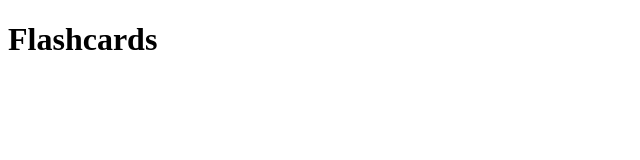
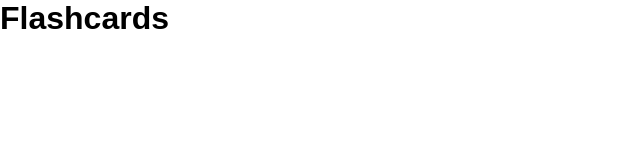
Before and after one commit to nelrnd/flashcards, a plain HTML site: page index.html in a window 1280 px wide. Shown: the whole page, without its empty margins (0-640 px from the left). Drawn offline with Linux system fonts and the light colour scheme.

Commit message:
Create CSS stylesheet and link CSS stylesheet to HTML index file

```diff
--- a/index.html
+++ b/index.html
@@ -6,6 +6,7 @@
     <meta http-equiv="X-UA-Compatible" content="IE=edge" />
 
     <title>Flashcards</title>
+    <link rel="stylesheet" href="style.css" />
   </head>
 
   <body>
--- /dev/null
+++ b/style.css
@@ -0,0 +1,6 @@
+* {
+  font-family: Arial, Helvetica, sans-serif;
+  margin: 0;
+  padding: 0;
+  box-sizing: border-box;
+}
```
